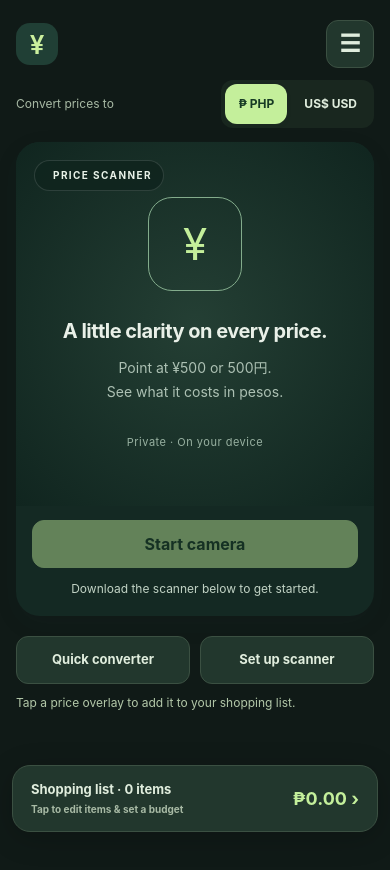
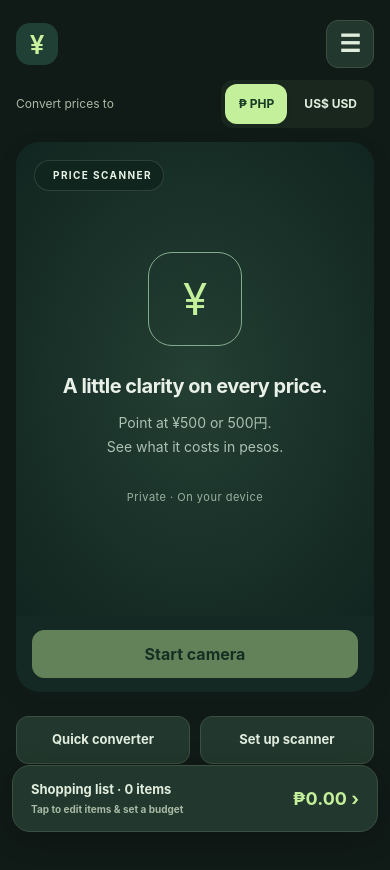
Before and after one commit to rhyence/nihonlens-pwa, a React (Vite) app: page / in a window 390 px wide. Shown: the top 870 px of the page. Before the commit the page ends 844 px from the top, so only its background shows below. Built offline with nearby package versions, Linux system fonts and the light colour scheme.

Commit message:
Enlarge camera and remove home helper text

```diff
--- a/src/main.tsx
+++ b/src/main.tsx
@@ -315,6 +315,7 @@ function App({ initialSettings }: { initialSettings: Settings }) {
         const top = Math.max(4, Math.min(view.h - 44, box.y));
         return <button className="overlay price" key={track.id} style={{ width, left, top }} aria-label={`Add ${track.text} to shopping list`} onClick={() => { const amount = yen(track.text); if (amount !== undefined) addItem(String(amount)); }}>{price}</button>;
       })}
+      {camera && <p className="scan-status camera-progress" aria-live="polite">{camera ? frozen ? (scanned ? (tracks.length ? 'Frozen prices ready. You can put your phone down.' : 'No yen price found. Try moving closer, facing the sign, or avoiding glare.') : (scanAttempt > 0 ? 'Checking lighting and angles… You can put your phone down.' : 'Scanning frozen photo… You can put your phone down.')) : tracks.length ? 'Yen prices found' : scanning ? 'Scanning prices… Tap Freeze to hold this view.' : 'Point at a yen price. Freeze anytime to scan a still photo.' : ready ? 'Ready when you are. Start your camera to scan.' : busy ? 'Getting your scanner ready…' : 'Download the scanner below to get started.'}</p>}
     </section>
     <div className="camera-controls">
       <button className={camera ? 'secondary' : 'primary'} disabled={starting || (!camera && !ready)} onClick={camera ? stopCamera : () => void startCamera()}>
@@ -322,10 +323,10 @@ function App({ initialSettings }: { initialSettings: Settings }) {
       </button>
       {camera && <button className="primary" onClick={toggleFreeze}>{frozen ? 'Resume' : 'Freeze'}</button>}
     </div>
-    <p className="scan-status" aria-live="polite">{camera ? frozen ? (scanned ? (tracks.length ? 'Frozen prices ready. You can put your phone down.' : 'No yen price found. Try moving closer, facing the sign, or avoiding glare.') : (scanAttempt > 0 ? 'Checking lighting and angles… You can put your phone down.' : 'Scanning frozen photo… You can put your phone down.')) : tracks.length ? 'Yen prices found' : scanning ? 'Scanning prices… Tap Freeze to hold this view.' : 'Point at a yen price. Freeze anytime to scan a still photo.' : ready ? 'Ready when you are. Start your camera to scan.' : busy ? 'Getting your scanner ready…' : 'Download the scanner below to get started.'}</p>
+
     </div>
     <div className="scan-shortcuts"><button onClick={() => converter.current?.showModal()}>Quick converter</button>{!ready && <button onClick={() => menu.current?.showModal()}>Set up scanner</button>}</div>
-    <p className="cart-notice" aria-live="polite">{notice || 'Tap a price overlay to add it to your shopping list.'}</p>
+    <span className="screen-reader-only" aria-live="polite">{notice}</span>
     <dialog ref={converter} className="sheet" aria-labelledby="converter-title">
       <div className="sheet-heading"><h2 id="converter-title">Quick converter</h2><button aria-label="Close converter" onClick={() => converter.current?.close()}>×</button></div>
     <section className="panel converter" aria-label="Manual converter">
--- a/src/style.css
+++ b/src/style.css
@@ -139,7 +139,7 @@ main{padding-bottom:110px}
 :root:not([data-theme=light]) .over-budget{color:#ffb5a6}
 :root:not([data-theme=light]) .empty-cart{color:#acc0a5}
 @media(max-width:600px){.sheet{margin:auto auto 0;width:100%;max-height:88dvh;border-radius:24px 24px 0 0;padding-bottom:max(24px,env(safe-area-inset-bottom))}}
-.view{height:clamp(260px,calc(100svh - 480px),620px)}
+.view{height:clamp(260px,calc(100svh - 370px),620px)}
 .sheet-heading{position:sticky;top:0;z-index:2;background:inherit;padding:8px 0}
 @media(min-width:700px){.view{height:620px}}
 .compact-header{margin-bottom:12px}
@@ -157,3 +157,8 @@ main{padding-bottom:110px}
 @keyframes backdrop-in{from{opacity:0}to{opacity:1}}
 @media(prefers-reduced-motion:reduce){.sheet[open],.sheet[open]::backdrop{animation:none}}
 @media(prefers-reduced-motion:reduce){.sheet.menu-sheet[open]{animation:none}}
+
+.camera-controls{padding-bottom:14px}
+.camera-progress{position:absolute;bottom:10px;left:12px;right:12px;z-index:1;background:#10251fe6;border-radius:10px;min-height:0;padding:8px 12px;pointer-events:none}
+.scan-shortcuts{margin-top:24px}
+.screen-reader-only{position:absolute;width:1px;height:1px;overflow:hidden;clip-path:inset(50%);white-space:nowrap}
```
